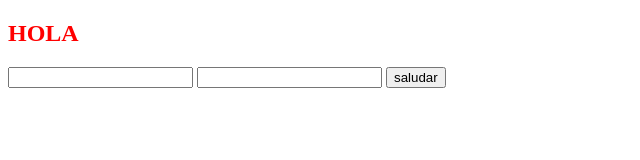
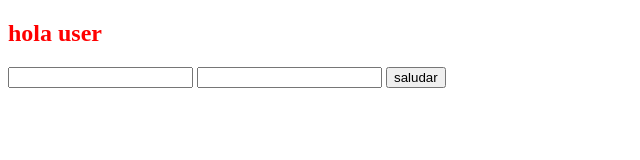
Before and after one commit to sambiux/repoDemostracion, a plain HTML site: page index.html in a window 1280 px wide. Shown: the full height of the page, 0-640 px from the left. Drawn offline with Linux system fonts and the light colour scheme.

Commit message:
Cambiando el enunciado principal de la page

```diff
--- a/index.html
+++ b/index.html
@@ -7,7 +7,7 @@
     <link rel="stylesheet" href="style.css">
 </head>
 <body>
-    <h2>HOLA</h2>
+    <h2>hola user</h2>
 
     <input type="text" class="recibirNombre">
     <input type="text" class="recibirApellido">
```
